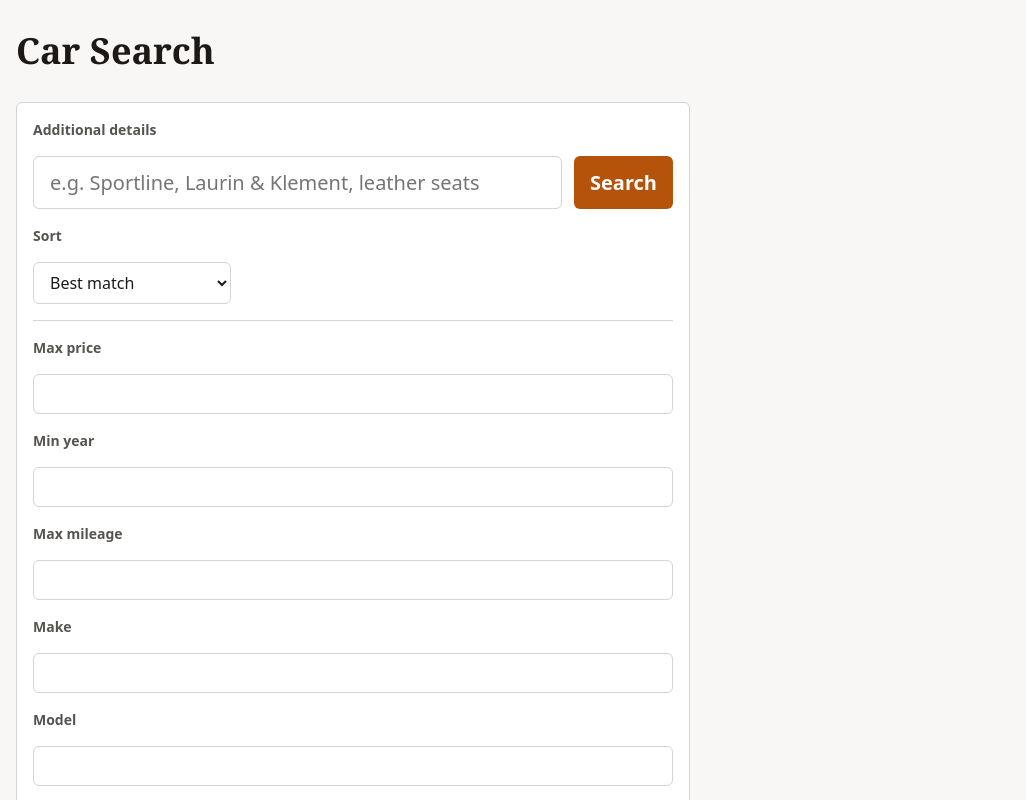
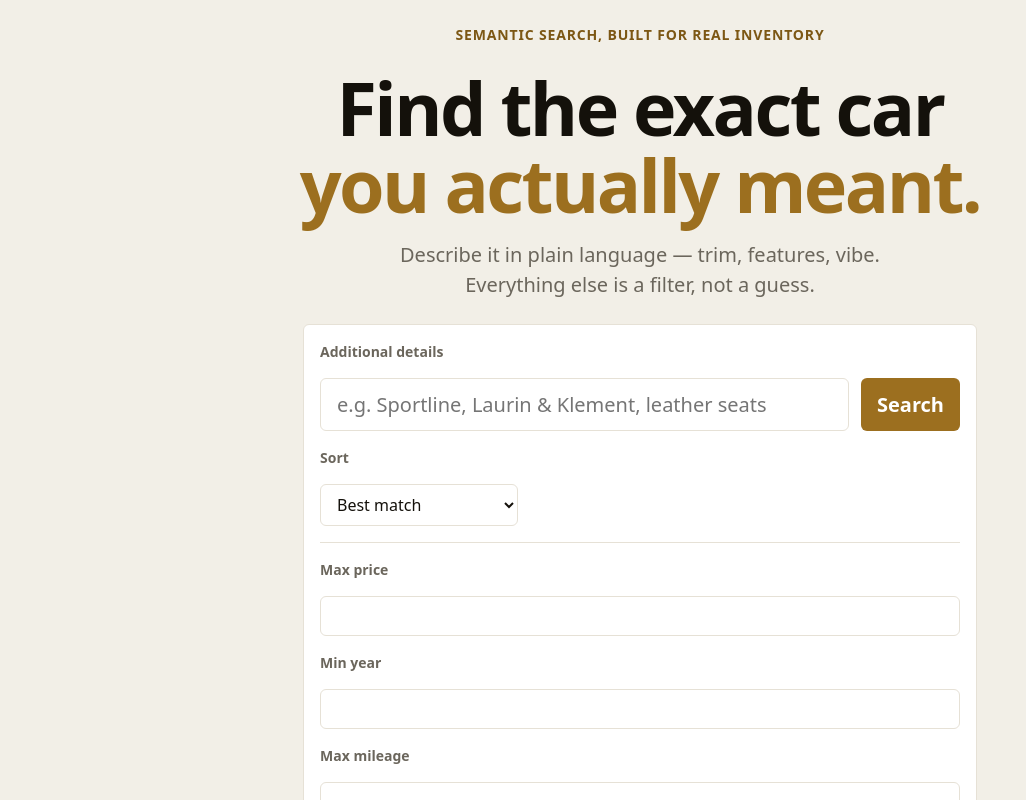
Before and after one commit to bloiko/car-searcher, a SvelteKit app in the folder frontend/: page / in a window 1280 px wide. Shown: the top 800 px of the page, without its empty margins (0-1026 px from the left). Built offline with nearby package versions, Linux system fonts and the light colour scheme.

Commit message:
Replace design tokens with the premium palette; add hero section
BOH-29 task 1. Reqs: R1.1, R1.2, R1.3, R2.1, R2.2

Pure restyle/relocation -- every existing form control keeps its exact
id/label/behavior, zero pre-existing tests changed.

```diff
--- a/frontend/src/routes/+page.svelte
+++ b/frontend/src/routes/+page.svelte
@@ -126,7 +126,13 @@
 	}
 </script>
 
-<h1>Car Search</h1>
+<section class="hero">
+	<p class="hero-eyebrow">Semantic search, built for real inventory</p>
+	<h1>Find the exact car<br /><em>you actually meant.</em></h1>
+	<p class="hero-sub">
+		Describe it in plain language — trim, features, vibe. Everything else is a filter, not a
+		guess.
+	</p>
 
 	<form onsubmit={handleSubmit}>
 		<label for="search-input" class="search-label">Additional details</label>
@@ -206,6 +212,7 @@
 			</select>
 		</div>
 	</form>
+</section>
 
 {#if loading}
 	<p role="status" class="status-message">Searching…</p>
@@ -215,6 +222,7 @@
 	<p role="alert" class="error-banner">{error}</p>
 {/if}
 
+<section class="results-section">
 	{#if results !== null && !loading}
 		{#if results.length === 0}
 			<p class="empty-state">No results found.</p>
@@ -248,27 +256,43 @@
 			>
 		</div>
 	{/if}
+</section>
 
 <style>
 	:global(:root) {
-		--color-bg: #f8f7f5;
-		--color-surface: #ffffff;
-		--color-text: #1c1917;
-		--color-text-muted: #57534e;
-		--color-border: #d6d3d1;
-		--color-primary: #b45309;
-		--color-primary-text: #ffffff;
+		/* Premium palette (BOH-29, R1.1) -- light mode. Hex casing here matches
+		   design.md verbatim -- jsdom's getComputedStyle echoes custom
+		   property values as authored rather than normalizing case, and a
+		   test asserts the literal uppercase string, so this isn't cosmetic. */
+		--color-bg: #FAF8F4;
+		--color-surface: #FFFFFF;
+		--color-surface-sunken: #F2EFE7;
+		--color-text: #14110B;
+		--color-text-muted: #6B665C;
+		--color-border: #E6E1D6;
+		--color-accent: #9C6F1F;
+		--color-accent-strong: #7C5714;
+		--color-accent-soft: #F3E6CC;
+		--color-accent-ink: #FFFFFF;
+
+		/* Old token names kept as aliases so nothing that already references
+		   them (buttons, danger states) breaks -- this restyle replaces the
+		   palette's values, not every call site's token name. */
+		--color-primary: var(--color-accent);
+		--color-primary-text: var(--color-accent-ink);
 		--color-danger: #b91c1c;
 		--color-danger-bg: #fef2f2;
 		--color-danger-border: #fecaca;
 
 		--font-body: system-ui, -apple-system, 'Segoe UI', Roboto, sans-serif;
 		--font-heading: Georgia, 'Times New Roman', serif;
+		--font-mono: ui-monospace, 'SF Mono', 'Cascadia Code', 'Roboto Mono', monospace;
 
 		--text-sm: 0.875rem;
 		--text-base: 1rem;
 		--text-lg: 1.25rem;
 		--text-2xl: 2.25rem;
+		--text-hero: clamp(2.6rem, 6vw, 4.6rem);
 
 		--space-1: 0.25rem;
 		--space-2: 0.5rem;
@@ -281,13 +305,19 @@
 
 	@media (prefers-color-scheme: dark) {
 		:global(:root) {
-			--color-bg: #1c1917;
-			--color-surface: #292524;
-			--color-text: #f5f5f4;
-			--color-text-muted: #a8a29e;
-			--color-border: #44403c;
-			--color-primary: #f59e0b;
-			--color-primary-text: #1c1917;
+			--color-bg: #0A0A0B;
+			--color-surface: #16161A;
+			--color-surface-sunken: #1E1E23;
+			--color-text: #F5F3EE;
+			--color-text-muted: #9C978C;
+			--color-border: #2A2A2E;
+			--color-accent: #D4A857;
+			--color-accent-strong: #E8BE6E;
+			--color-accent-soft: #2A2213;
+			--color-accent-ink: #1A1305;
+
+			--color-primary: var(--color-accent);
+			--color-primary-text: var(--color-accent-ink);
 			--color-danger: #f87171;
 			--color-danger-bg: #451a1a;
 			--color-danger-border: #7f1d1d;
@@ -303,11 +333,57 @@
 		line-height: 1.5;
 	}
 
+	/* Hero section (BOH-29, R2.1): eyebrow + two-line headline + subhead,
+	   with the existing search/filter/sort form relocated inside it as the
+	   centerpiece. The form's own markup/ids/behavior are untouched -- only
+	   this section wraps it and restyles its container. */
+	.hero {
+		display: flex;
+		flex-direction: column;
+		align-items: center;
+		gap: var(--space-2);
+		text-align: center;
+		padding: var(--space-6) var(--space-4);
+		background-color: var(--color-surface-sunken);
+	}
+
+	.hero-eyebrow {
+		font-family: var(--font-body);
+		font-size: var(--text-sm);
+		font-weight: 600;
+		letter-spacing: 0.06em;
+		text-transform: uppercase;
+		color: var(--color-accent-strong);
+		margin: 0;
+	}
+
 	h1 {
-		font-family: var(--font-heading);
-		font-size: var(--text-2xl);
+		font-family: var(--font-body);
+		font-size: var(--text-hero);
+		font-weight: 800;
+		letter-spacing: -0.035em;
+		line-height: 1.05;
 		color: var(--color-text);
-		margin: var(--space-6) var(--space-4);
+		margin: var(--space-4) 0 0;
+	}
+
+	h1 em {
+		color: var(--color-accent);
+		font-style: normal;
+	}
+
+	.hero-sub {
+		font-family: var(--font-body);
+		font-size: var(--text-lg);
+		color: var(--color-text-muted);
+		max-width: 36rem;
+		margin: var(--space-2) 0 var(--space-4);
+	}
+
+	.results-section {
+		display: flex;
+		flex-direction: column;
+		gap: var(--space-4);
 	}
 
 	form {
@@ -315,11 +391,13 @@
 		flex-direction: column;
 		gap: var(--space-4);
 		max-width: 40rem;
-		margin: 0 var(--space-4) var(--space-6);
+		width: 100%;
+		margin: 0 auto var(--space-6);
 		padding: var(--space-4);
 		background-color: var(--color-surface);
 		border: 1px solid var(--color-border);
 		border-radius: var(--radius);
+		text-align: left;
 	}
 
 	label {
```
Also changed, not shown: 1 other file (tests, documents, lock files or other folders). Lines whose indentation alone changed are shown as unchanged.
